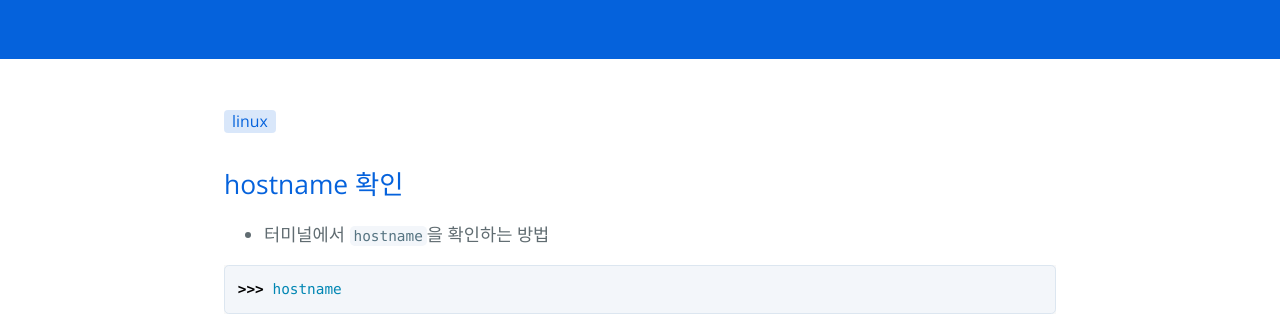
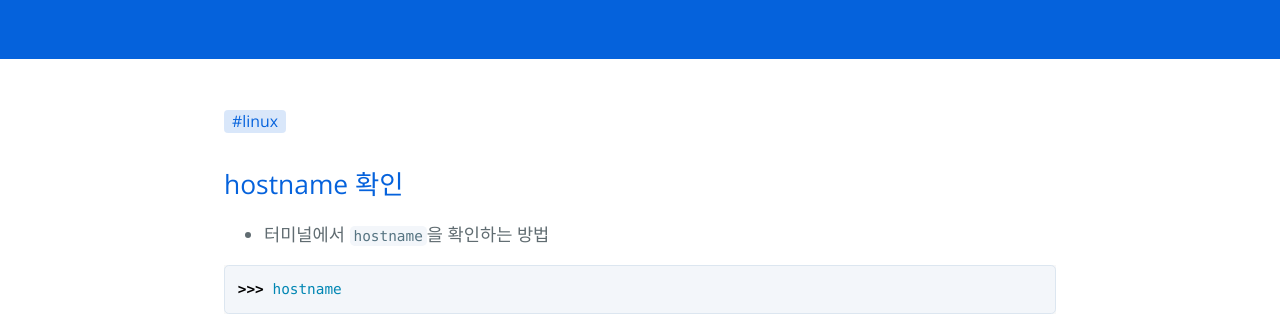
Before and after one commit to hcnoh/hcnoh.github.io, a Jekyll site: the page built from _posts/2018-10-05-ubuntu-hostname.md, in a window 1280 px wide. Shown: the part 338-654 px from the top of the page. Built offline with Jekyll 4.4.1, drawn with Linux system fonts in a browser that asks for light colours; comment, search, counter and statistics services are not loaded.

Commit message:
Update post.html

```diff
--- a/_layouts/post.html
+++ b/_layouts/post.html
@@ -18,7 +18,7 @@ layout: default
   <div itemprop="articleBody">
     {% if page.tags %}
     {% for tag in page.tags %}
-      <a href="{{ site.baseurl }}{{ site.tag_page }}#{{ tag | slugify }}" class="post-tag">{{ tag }}</a>
+      <a href="{{ site.baseurl }}{{ site.tag_page }}#{{ tag | slugify }}" class="post-tag">#{{ tag }}</a>
     {% endfor %}
     {% endif %}
     {{ content }}
```
